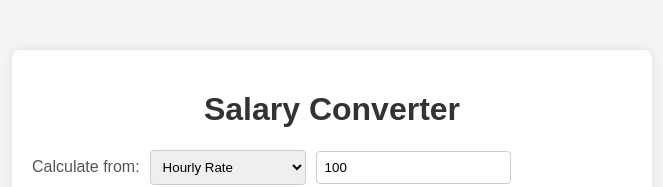
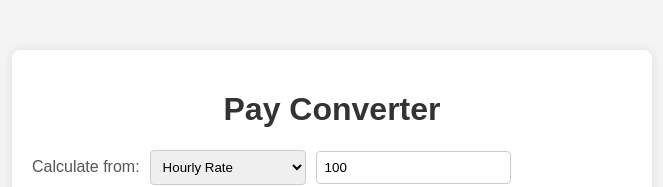
Before and after one commit to codemarc/gptapps, a plain HTML site: page apps/paycalc/index.html in a window 1280 px wide. Shown: the top 187 px of the page, without its empty margins (308-971 px from the left). Drawn offline with Linux system fonts and the light colour scheme.

Commit message:
title update

```diff
--- a/apps/paycalc/index.html
+++ b/apps/paycalc/index.html
@@ -10,7 +10,7 @@
 
 <body>
   <div class="container">
-    <h1 onclick="location.reload()">Salary Converter</h1>
+    <h1 onclick="location.reload()">Pay Converter</h1>
     <form id="salary-form">
       <div class="form-row">
         <label for="mode-toggle">Calculate from:</label>
```
